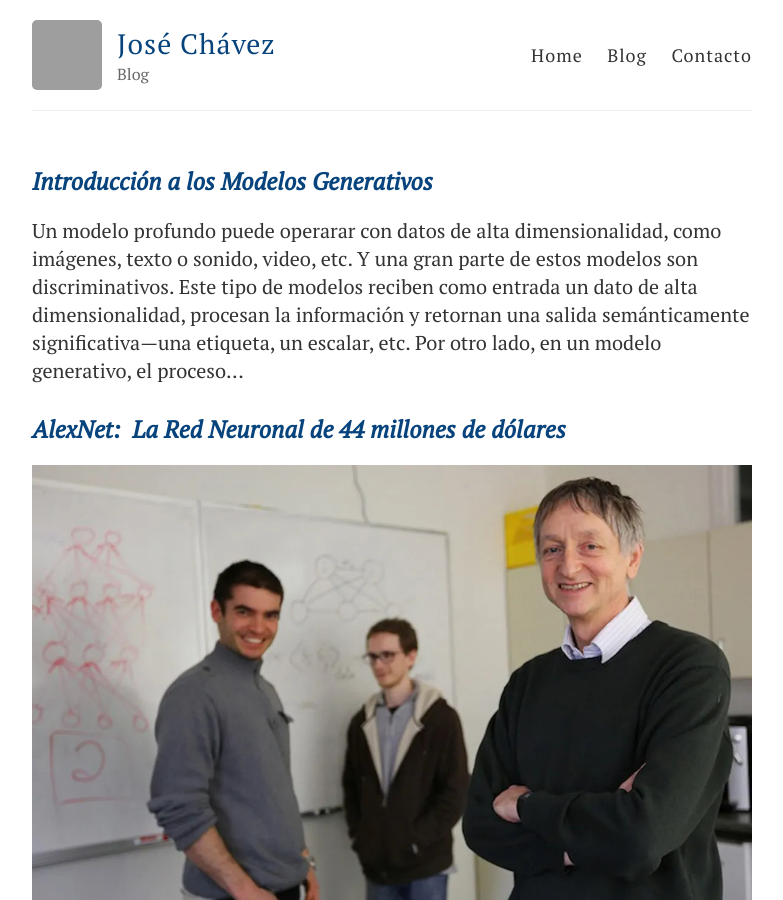
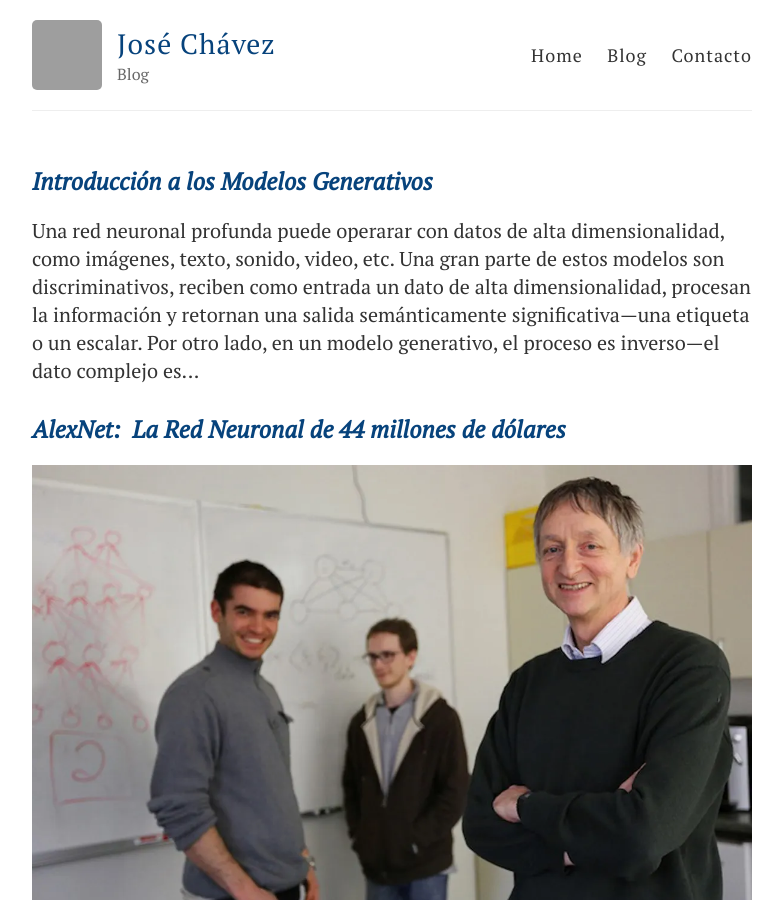
Before and after one commit to jarchv/jarchv.github.io, a Jekyll site: the page built from blog.md, in a window 1280 px wide and 900 px high. Shown: the whole window, without its empty margins (248-1031 px from the left). Built offline with Jekyll 4.4.1, drawn with Linux system fonts in a browser that asks for light colours; a script that is not in the unit is left out; some of the changed lines change nothing that is shown; grey boxes are pictures that could not be loaded.

Commit message:
feat: modelo-generativos, errors blog

```diff
--- a/_posts/2024-11-20-modelos-generativos.md
+++ b/_posts/2024-11-20-modelos-generativos.md
@@ -3,17 +3,14 @@
 title: Introducción a los Modelos Generativos
 ---
 
-Un modelo profundo puede operarar con datos de alta dimensionalidad, como imágenes, texto o sonido, video, etc. Y una gran parte de estos modelos son
-discriminativos. Este tipo de modelos reciben como entrada un dato de alta dimensionalidad, procesan la información y retornan una salida semánticamente
-significativa---una etiqueta, un escalar, etc. Por otro lado, en un modelo generativo, el proceso es inverso---el dato complejo es la salida.
+Una red neuronal profunda puede operarar con datos de alta dimensionalidad, como imágenes, texto, sonido, video, etc. Una gran parte de estos modelos son
+discriminativos, reciben como entrada un dato de alta dimensionalidad, procesan la información y retornan una salida semánticamente
+significativa---una etiqueta o un escalar. Por otro lado, en un modelo generativo, el proceso es inverso---el dato complejo es la salida.
 
-Debido a que la tarea de un modelo generativo es la de generar datos, estos tienen una tarea más compleja que los modelos discriminativos. Sin embargo,
-este trabajo extra le da a los modelos generativos una ventaja. Un modelo generativo también puede realizar las tareas de un modelo
-discriminativo---esto no es cierto en el caso contrario.
+Debido a que la tarea de un modelo generativo es la de generar datos, estos tienen una tarea más compleja que los modelos discriminativos. Sin embargo, un modelo generativo también puede realizar las tareas de un modelo
+discriminativo.
 
-Un modelo discriminativo aprende directamente la probabilidad condicional, $p(y\|x)$, de las
-etiquetas $y$ dado los datos de entrada $x$. Mientras que un modelo generativo aprende la probabilidad conjunta, $p(x,y)$, de los datos de entrada $x$
-y las etiquetas $y$. Entonces, utilizando el Teorema de Bayes, podemos expresar la probabilidad condicional como:
+Dado los datos de entrada $x$ y sus respectivas etiquetas $y$, un modelo discriminativo aprende directamente la probabilidad condicional $p(y\|x)$. Mientras que un modelo generativo aprende la probabilidad conjunta $p(x,y)$. Entonces, utilizando el Teorema de Bayes, podemos expresar la probabilidad condicional como:
 
 $$
 p(y|x) = \frac{p(x,y)}{p(x)}.
@@ -26,15 +23,14 @@
 
 ## El inicio de los modelos generativos
 
-En el año 2014, los modelos generativos comenzaron a tener un gran impacto en la generación de imágenes. Uno de los papers más citados de la última década es
-el [Generative Adversarial Networks (GANs)](https://arxiv.org/abs/1406.2661), propuesto por [Ian Goodfellow et al.](https://www.iangoodfellow.com) Este
-modelo utiliza una técnica basada en la competencia entre dos redes neuronales: el generador y el discriminador. El generador es el modelo que genera las
-imágenes, mientras que el discriminador es el modelo que intenta distinguir entre imágenes reales y generadas.
+En el año 2014, los modelos generativos comenzaron a tener un gran impacto en la generación de imágenes. Uno de los papers más citados de la última década es [Generative Adversarial Networks (GANs)](https://arxiv.org/abs/1406.2661), propuesto por [Ian Goodfellow et al.](https://www.iangoodfellow.com) Este
+modelo utiliza una técnica basada en la competencia entre dos redes neuronales: el generador y el discriminador. El Generador es el modelo que genera las
+imágenes, mientras que el Discriminador es el modelo que intenta distinguir entre imágenes reales y sintéticas (generadas por el Generador).
 
 Un año antes se había presentado el modelo [Variational Autoencoders (VAEs)](https://arxiv.org/abs/1312.6114) por [Diederik P. Kingma](https://dpkingma.com)
-y [Max Welling](https://staff.fnwi.uva.nl/m.welling/). Este modelo consta de un *encoder* y un *decoder*. El *encoder* mapea los datos de entrada a un espacio
-latente, mientras que el *decoder* mapea los vectores latentes a datos sintéticos---similares a los datos de entrada. Una VAE aproxima la distribución de
-los vectores latentes a una distribución normal, para luego muestrear de esta distribución y generar nuevos datos utilizando el *decoder*. Ambos modelos, las GANs y
+y [Max Welling](https://staff.fnwi.uva.nl/m.welling/). Este modelo consta de un *Encoder* y un *Decoder*. El Encoder mapea los datos de entrada a un espacio
+latente, mientras que el Decode* mapea los vectores latentes a datos sintéticos---similares a los datos de entrada. Una VAE aproxima la distribución de
+los vectores latentes a una distribución normal, para luego utilizar muestras de esta distribución y generar nuevos datos. Las GANs y
 las VAEs, demostraron ser capaces de generar imágenes similares a los datos de entrada a partir de vectores de ruido, sin embargo, los resultados todavía no tenían un
 realismo aceptable.
 
@@ -42,22 +38,22 @@
 |:--:|
 | *Figura 1. La evolución de los rostros sintéticos generados por los modelos GAN. De izquierda a derecha: [GANs](https://arxiv.org/abs/1406.2661), [DCGANs](https://arxiv.org/abs/1511.06434), [CoGANs](https://arxiv.org/pdf/1606.07536) y [ProgressiveGANs](https://arxiv.org/pdf/1710.10196). Imagen extraída de [Brundage et al](https://img1.wsimg.com/blobby/go/3d82daa4-97fe-4096-9c6b-376b92c619de/downloads/MaliciousUseofAI.pdf?ver=1553030594217).* |
 
-Unos cuatro años después del paper de las GANs, se presentó el modelo [BigGAN](https://arxiv.org/abs/1809.11096), un modelo que fue capaz de generar imágenes de
-diversas categorías con una calidad de imagen sin precedentes. En el paper se demuestra que las GANs pueden ser escaladas para generar imágenes de alta resolución---incrementando
-la cantidad de parámetros y la capacidad de cómputo en cada iteración. Ese mismo año también se presentó el modelo [StyleGAN](https://arxiv.org/abs/1812.04948)---otra GAN a gran escala. Este modelo además de generar imágenes en alta resolución tenía la capacidad de controlar el estilo de las imágenes generadas mediante la manipulación de las variables latentes. Hasta el año 2021, las GANs fueron el estado del arte en la generación de imágenes realistas. Sin embargo, en el año 2020 su título fue desafiado por los *Diffusion Models*.
+En el 2018 se presentó el modelo [BigGAN](https://arxiv.org/abs/1809.11096), un modelo que fue capaz de generar imágenes de
+diversas categorías con una calidad de imagen sin precedentes. En el paper se demuestra que las GANs pueden ser escaladas para generar imágenes de alta resolución. El requisito era simple, incrementar
+la cantidad de parámetros y la capacidad de cómputo en cada iteración. Ese mismo año también se presentó el modelo [StyleGAN](https://arxiv.org/abs/1812.04948)---otra GAN a gran escala. Este modelo además de generar imágenes en alta resolución tenía la capacidad de controlar el estilo de las imágenes generadas mediante la manipulación de las variables latentes. Las GANs fueron el estado del arte en la generación de imágenes realistas durante un buen tiempo. Sin embargo, en el año 2020 su título fue desafiado por los *Diffusion Models*.
 
 ## Normalizing Flows
 
-En paralelo a las GANs, otro modelo generativo fue ganando popularidad. Este modelo es conocido como [Normalizing Flows](https://arxiv.org/abs/1410.8516)
-y fue presentado por [Laurent Dinh](https://laurent-dinh.github.io/), [David Krueger](https://davidscottkrueger.com/), y [Yoshua Bengio](https://yoshuabengio.org). Este modelo
+En paralelo a las GANs, otro modelo generativo, llamado Normalizing Flow, fue ganando popularidad. Este modelo es conocido como
+y fue presentado por [Laurent Dinh](https://laurent-dinh.github.io/), [David Krueger](https://davidscottkrueger.com/), y [Yoshua Bengio](https://yoshuabengio.org) en un [paper](https://arxiv.org/abs/1410.8516). Este modelo
 se utiliza para aprender la transformación de una distribución de probabilidad compleja a una distribución simple.
 
 La idea es mapear la distribución de probabilidad de los datos de entrada a una distribución normal. Sin embargo, esta transformación debe ser invertible,
-es decir, debe ser posible mapear de la distribución normal a la distribución de los datos de entrada. Entonces, una vez ajustado el modelo, se puede obtener
+es decir, debe ser posible también mapear de la distribución normal a la distribución de los datos de entrada. Entonces, una vez ajustado el modelo, se puede obtener
 una muestra de la distribución normal y mapearla a la distribución de los datos de entrada, generando nuevos datos sintéticos.
 
-Dada una variable de entrada $\mathbf{x}\sim p(\mathbf{x})$, una distribución de probabilidad normal $p(\mathbf{z})$ de una variable latente, y una función
-biyectiva $f: \mathbf{x}\rightarrow \mathbf{z}$. Una función biyectiva es una función que es tanto inyectiva como sobreyectiva. Es decir, cada elemento
+De manera formal, el modelo se define con una variable de entrada $\mathbf{x}\sim p(\mathbf{x})$, una distribución de probabilidad normal $p(\mathbf{z})$ de una variable latente $\mathbf{z}$, y una función
+biyectiva $f: \mathbf{x}\rightarrow \mathbf{z}$. Recordemos que una función biyectiva es una función que es tanto inyectiva como sobreyectiva. Es decir, cada elemento
 de la variable de entrada se mapea a un único elemento de la variable de salida, y cada elemento de la variable de salida tiene un único elemento de la
 variable de entrada. Por consiguiente, la función $f$ debe ser invertible, es decir $f^{-1}: \mathbf{z}\rightarrow \mathbf{x}$.
 
@@ -65,8 +61,7 @@
 |:--:|
 | *Figura 2. Imagen extraída del paper [Density Estimation Using Real NVP](https://arxiv.org/abs/1605.08803).* |
 
-El entrenamiento del modelo se realiza a través del *Maximum Likelihood*. El Maximum Likelihood es un método de estimación de los parámetros de un modelo, donde
-se busca maximizar la probabilidad de los datos observados. En el caso de los Normalizing Flows, se busca maximizar una aproximación de la probabilidad de los datos de entrada
+El entrenamiento del modelo se realiza a través del *Maximum Likelihood*. Este método consiste en la predicción de los parámetros con el objetivo de maximizar la probabilidad de los datos observados. En el caso de los Normalizing Flows, se busca maximizar una aproximación de la probabilidad de los datos de entrada
 $p_\theta(\mathbf{x})$. Sin embargo, utilizando el cambio de variable, la probabilidad de los datos de entrada se puede expresar como:
 
 $$
@@ -75,10 +70,10 @@
 
 donde $\theta$ representa los parámetros de la red neuronal invertible $f$.
 
-Algunas mejoras al modelo original han sido propuestas, como [RealNVP](https://arxiv.org/abs/1605.08803), un modelo que utiliza una transformaciones
+Se realizaron mejoras al modelo original, como el [RealNVP](https://arxiv.org/abs/1605.08803), un modelo que utiliza transformaciones
 afines para aprender la función $f$ y además la técnica de *multi-scale* para mejorar la calidad de las muestras generadas. Otro modelo es
 [Glow](https://arxiv.org/abs/1807.03039), el cual propone una convolución invertible dentro de la arquitectura de los Normalizing Flows, logrando generar
-imágenes de alta resolución.
+imágenes de rostros realistas en alta resolución.
 
 Una de las ventajas de utilizar los Normalizing Flows en comparación con las GANs es que permitener un mejor manipulación de la información semántica de las
 imágenes generadas. Dado que la transformación es invertible, se puede manipular las variables latentes y observar el efecto en los datos de entrada. Por
@@ -89,45 +84,44 @@
 ## Diffusion Models
 
 Un *Diffusion Model* es un modelo generativo que utiliza tres etapas para generar datos sintéticos. La primera etapa consistie en destruir la imagen original de manera
-gradual. El modelo agrega pequeñas cantidades de ruido a la imagen original de hasta destruir la información por completo.
+gradual. El modelo agrega pequeñas cantidades de ruido a la imagen original hasta destruir la información por completo. Este proceso se conoce como *proceso de difusión*.
 
 | ![_config.yml]({{ site.baseurl }}/images/diffusion.png) |
 |:--:|
 | *Figura 3. Imagen extraída de un tutorial impartido en el CVPR 2022.* |
 
 La segunda etapa consiste en entrenar una red neuronal para reconstruir la imagen original a partir de las versiones con ruido de la imagen original. Para ello, la
-red es entrenada para predecir los distintos ruidos aleatorios que se le agregaron a la imagen original hasta convertirla en ruido. La última etapa
+red es entrenada para predecir los distintos ruidos aleatorios que se le agregaron a la imagen original hasta convertirla en ruido. Finalmente, la última etapa
 consiste en predecir el ruido en cada en cada etapa de la transformación. De esta manera, partiendo desde ruido puro, poco a poco se va construyendo una imagen realista.
 
-Supongamos que la imagen original es $x_0$. El **proceso de difusión** genera una secuencia de imágenes con ruido $x_1, x_2, x_3, \ldots, x_T$. Donde una imagen $x_{t}$
+Supongamos que la imagen original es $x_0$. El proceso de difusión genera una secuencia de imágenes con ruido $x_1, x_2, x_3, \ldots, x_T$. Donde una imagen $x_{t}$
 se genera a partir de la imagen $x_{t-1}$ y el ruido aleatorio $\epsilon$ de la siguiente manera:
 
 $$x_{t} = x_{t-1} \cdot \sqrt{1 - \beta_t} + \beta_t \cdot \epsilon$$
 
 Es decir, $x_{t}$ tendrá más ruido que $x_{t-1}$. En cada iteración $t$, $\beta_t$ se incrementa en pequeñas cantidades desde un valor $\beta_1=10^{-4}$ hasta el
-valor de $\beta_T=0.02$ (ver el [paper original](https://arxiv.org/abs/2006.11239) para más detalle). Note que el primer término de la ecuación anterior contiene
-la información de la imagen original, mientras que el segundo término contiene el ruido aleatorio---usualmente ruido gaussiano. Entonces, en cada iteración, la
-información de la imagen original se va perdiendo poco a poco.
+valor de $\beta_T=0.02$ (ver el [paper original](https://arxiv.org/abs/2006.11239) para más detalle). Note que $ x_{t-1} \cdot \sqrt{1 - \beta_t}$ contiene
+la información de la imagen original, mientras que $\beta_t \cdot \epsilon$ contiene el ruido aleatorio---usualmente ruido gaussiano. Entonces, en cada iteración, la
+información de la imagen original se va destruyendo poco a poco.
 
 ### Entrenamiento
 
-Una vez generada la secuencia de imágenes con ruido, el modelo de difusión es entrenado para predecir $\epsilon$ a partir de la imagen $x_t$. El objetivo es
-predecir el ruido que se le agregó a la imagen $x_{t-1}$ para obtener $x_t$. El entrenamiento se realiza para distintas versiones de la imagen con ruido, es
+El objetivo es predecir el ruido $\epsilon$ que se le agregó a la imagen $x_{t-1}$ para obtener $x_t$. El entrenamiento se realiza para distintas versiones de la imagen con ruido, es
 decir, para distintos valores de $t$.
 
-Para el entrenamiento se utiliza una red neuronal $\mathcal{F}$ que toma como entrada la imagen con ruido $x_t$ y la iteración $t$, para luego retornar el
-ruido $\epsilon$ minimizando la diferencia entre el ruido real y el ruido predicho:
+Para el entrenamiento se utiliza una red neuronal $\psi$ que toma como entrada la imagen con ruido $x_t$ y la iteración $t$. El objetivo ahora es que aa salida de $\psi$ sea igual al
+ruido $\epsilon$:
 
-$$||\epsilon-\mathcal{F}(x_t, t)||$$
+$$||\epsilon-\psi(x_t, t)||$$
 
 En la práctica, se minimiza este error para un bloque de imágenes con ruido:
 
-$$\mathbb{E}_{x_t,t,\epsilon}||\epsilon-\mathcal{F}(x_t, t)||$$
+$$\mathbb{E}_{x_t,t,\epsilon}||\epsilon-\psi(x_t, t)||$$
 
 Para obtener $x_t$ a partir de $x_0$, se puede realizar una aproximación, de tal modo que no sea necesario calcular todas las imágenes intermedias
-$x_1, x_2, \ldots, x_{t-1}$. ara obtener $x_t$. Esto permite generar cualquier versión de la imagen con ruido $x_t$ de manera rápida.
+$x_1, x_2, \ldots, x_{t-1}$. Esto permite generar cualquier versión de la imagen con ruido $x_t$ de manera rápida.
 
-### Generación de datos
+### Generación de muestras sintéticas
 
 Una vez que el modelo de difusión ha aprendido a predecir $\epsilon$ a partir de una imagen con ruido $x_t$, ahora ya es capaz de generar una imagen. El proceso
 de generación de una imagen empieza con $x_T$---ruido puro---y el valor de $T$. El modelo captura estos dos valores como entrada para predecir el ruido $\hat{\epsilon}$:
@@ -136,13 +130,13 @@
 
 Podemos considerar $\hat{\epsilon}$ como el ruido que se le agregó a la imagen $x_{T-1}$ para obtener la imagen con ruido $x_T$. Con lo cual, si quitamos el
 ruido $\hat{\epsilon}$ de $x_T$ obtenemos $x_{T-1}$---una versión con menos ruido. Poco a poco el modelo de difusión ira sustrayendo ruido y agregando
-información. Al finalizar este proceso el modelo es capaz de generar una imagen $x_0$---realista y semánticamente significativa con respecto a los datos
+información semántica. Al finalizar este proceso el modelo es capaz de generar una imagen $x_0$---realista y semánticamente significativa con respecto a los datos
 de entrenamiento.
 
 ### Latent Diffusion Models
 
 En el año 2020, un [artículo](https://arxiv.org/abs/2006.11239) demostró que los modelos de difusión eran capaces de generar imágenes realistas.
-Desde entonces, el modelo ha tenido varias modificaciones/mejoras. Originalmente, el modelo operaba en el dominio de las imágenes, lo cual puede ser costoso
+Desde entonces, el modelo ha tenido varias mejoras. Originalmente, el modelo operaba en el dominio de las imágenes, lo cual puede ser costoso
 si las imágenes están en alta resolución.
 
 Un [Latent Diffusion Model](https://arxiv.org/abs/2112.10752) (LDM) primero codifica la imagen en un espacio latente
@@ -161,7 +155,7 @@
 
 ### Dall-E 2
 
-Uno de los tencologías más utilizadas recientemente es la generación de imágenes/video a partir de texto. Este tipo de tarea es conocida como *text-to-image* y ha sido
+Uno de los tencologías más utilizadas recientemente es la generación de imágenes a partir de texto. Este tipo de tarea es conocida como *text-to-image* y ha sido
 estudiada desde hace mucho años. En el 2016,  un paper ([Reed et al.](https://arxiv.org/pdf/1605.05396)) propuso una variación del modelo GAN, capaz de generar imágenes
 realistas a partir de texto. Con el pasar de años, los investigadores han intentado proponer diversos modelos con el proposito de generar imágenes cada vez más realistas. Sin embargo, en el año 2022,
 [OpenAI](https://openai.com) llevaría esta tarea a otro nivel con el modelo [Dall-E 2](https://openai.com/research/dall-e-2).
@@ -170,14 +164,13 @@
 |:--:|
 | *Figura 4. Imagen extraída del paper [Hierarchical Text-Conditional Image Generation with CLIP Latents](https://cdn.openai.com/papers/dall-e-2.pdf).* |
 
-El modelo utiliza una arquitectura llamada [CLIP](https://arxiv.org/abs/2103.00020). Este modelo utiliza una
-técnica simple pero eficiente para relacionar texto con imágenes. Dada una imagen y su descripción textual, el modelo CLIP aprende a generar un token para representar
-el texto y otro token para representar la imagen. Luego, utiliza la función de similitud coseno para relacionar ambos tokens. De esta manera, el modelo CLIP es capaz incluso de
-clasificar imágenes sin necesidad del entrenamiento supervisado---sin haber visto la etiqueta de la imagen.
+El modelo utiliza una arquitectura llamada [CLIP](https://arxiv.org/abs/2103.00020). CLIP utiliza una
+técnica simple pero eficiente para relacionar texto con imágenes. Dada una imagen y su descripción textual, el modelo CLIP aprende a generar un vector para representar
+el texto y otro vector representar la imagen. Luego, utiliza la función de similitud coseno para relacionar ambos vectores.
 
-En Dall-E 2, el modelo CLIP es muy útil, porque permite relacionar la instrución (prompt) con la imagen resultante. El proceso de entrenamiento empieza con el *Text-Encoder*, el
-cual mapea la instrucción a su representación en tokens, a este vector le llamaremos el *text-embedding*---es aquí donde utiliza el modelo CLIP. Luego, el modelo *Prior* mapea
-el *text-embeeding* a su respectivo *image-embedding*, el cual debería capturar la semántica de la instrucción. Finalmente, el *Image-Decoder* genera la respectiva imagen a
+En Dall-E 2, el modelo CLIP es muy útil porque permite relacionar la instrución (prompt) con la imagen resultante. El proceso de entrenamiento empieza con el *Text-Encoder*, el
+cual mapea la instrucción a un vector, a este vector le llamaremos el *text-embedding*. Luego, el modelo *Prior* mapea
+el *text-embeeding* a su respectivo *image-embedding*, el cual debería capturar la información semántica de la instrucción. Finalmente, el *Image-Decoder* genera la respectiva imagen a
 partir del *image-embedding* y el texto.En los experimentos realizados por OpenAI, se demostró que un Diffusion Model era el que obtenía un mejor rendimiento para el modelo
 Prior y para el Image-Decoder.
 
@@ -193,17 +186,16 @@
 
 Originalmente, los Diffusion Models utilizaban una U-Net como arquitectura para el procesar la imagen de entrada. Sin embargo, un
 [artículo](https://openaccess.thecvf.com/content/ICCV2023/papers/Peebles_Scalable_Diffusion_Models_with_Transformers_ICCV_2023_paper.pdf) propuso utilizar un Visual
-Transformer o [ViT](https://arxiv.org/abs/2010.11929) en su lugar. Un ViT es un arquitectura procesa la imagen de entrada por *patches*, los cuales son tienen una
+Transformer o [ViT](https://arxiv.org/abs/2010.11929) en su lugar. Un ViT es una arquitectura procesa la imagen de entrada por *patches*, los cuales tienen una
 dimensión fija---usualmente $16\times 16$. Cada *patch* es transformado a un vector o *embedding*.
 
 | ![_config.yml]({{ site.baseurl }}/images/dit.jpg) |
 |:--:|
 | *Figura 5. Algunas muestras generas por el Diffusion Transformer.* |
 
-Una vez obtenidos los *embeddings* de una imagen, se les agrega el *Positional Encoding*, el cual agrega información de la posición espacial de los *patches*. Una vez
-llegado a este punto, los *embeddings* son procesados por un Transformer, el cual es capaz de capturar la relación entre los *patches* de la imagen. Adicionalmente, cada
-bloque del *Diffusion Transformer* puede ser alimentada con información de la instrucción de entrada, como la etiqueta de la imagen.
+Una vez obtenidos los *embeddings* de una imagen, se les agrega el *Positional Encoding*, el cual inyecta información de la posición espacial de los *patches*. Llegado a este punto, los *embeddings* son procesados por un Transformer, el cual es capaz de capturar la relación entre los *patches* de la imagen. Adicionalmente, cada
+bloque del *Diffusion Transformer* puede ser alimentado con información de la instrucción de entrada, como la etiqueta de la imagen.
 
 La ventaja de utilizar un Visual Transformer en lugar de una U-Net es la escalabilidad. El árticulo logra desmostrar una fuerte correlación entre el tamaño del modelo y la
-calidad de las imágenes generadas. Por lo tanto, un modelo más grande es capaz de generar imágenes de mayor calidad. En el futuro, el DiT ha sido utiliza el modelos como
-[Sora](https://openai.com/index/sora/), un generador de videos realistas a partir de texto.
+calidad de las imágenes generadas. Por lo tanto, un modelo más grande es capaz de generar imágenes de mayor calidad. En el futuro, el modelo DiT ha sido utilizo en modelos como
+[Sora](https://openai.com/index/sora/), un generador de videos realistas a partir de un texto descriptivo.
```
